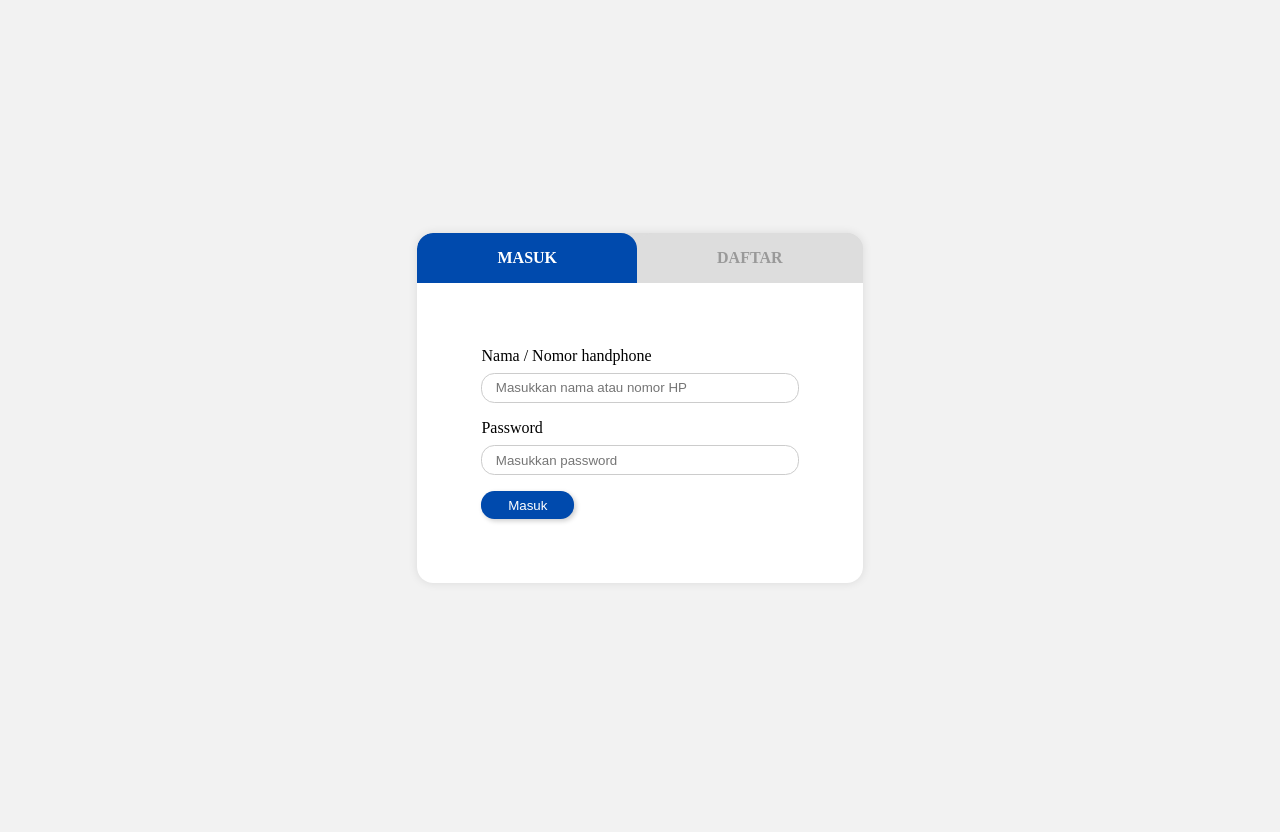
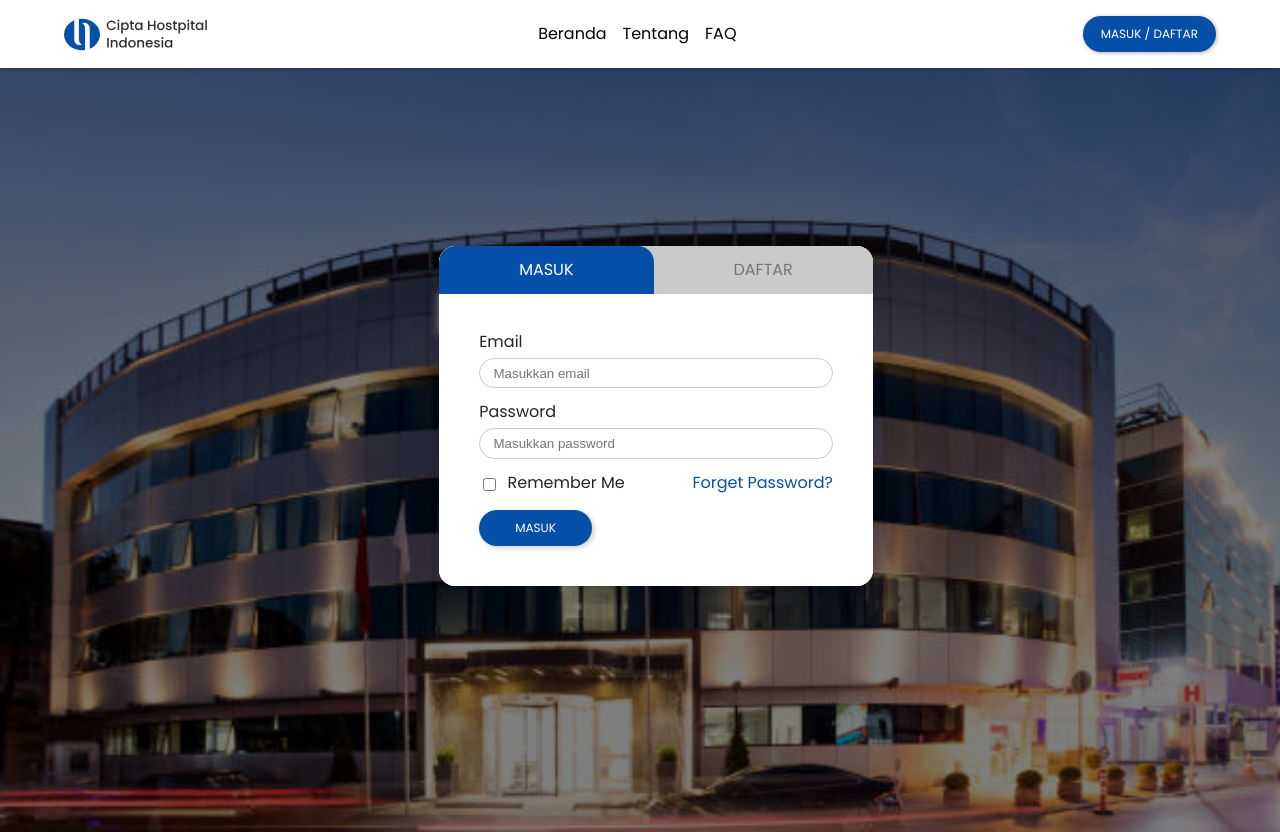
Before and after one commit to fatahabdilah/cloud-ticketing-rs-kelompok2, a PHP site: page /login.html in a window 1280 px wide. Before the commit the page ends 583 px from the top, so only its background shows below. Run offline with PHP 8.4, Linux system fonts and the light colour scheme.

Commit message:
login.html

```diff
--- a/css/reset.css
+++ b/css/reset.css
@@ -1,5 +1,4 @@
-/* Reset CSS Lengkap */
-*,
+Reset CSS Lengkap *,
 *::before,
 *::after {
   box-sizing: border-box;
@@ -19,7 +18,6 @@ figure,
 footer,
 header,
 hgroup,
-main,
 menu,
 nav,
 section,
@@ -53,6 +51,7 @@ q {
    v2.0 | 20110126
    License: none (public domain)
 */
+
 
 html,
 body,
@@ -211,7 +210,7 @@ button {
 }
 
 /* Reset input, select, textarea */
-input,
+/* input, */
 select,
 textarea {
   font: inherit;
--- a/css/style.css
+++ b/css/style.css
@@ -3,6 +3,9 @@
     --color-blue: #054FA9;
     --color-white: #ffffff;
     --color-black: #242424;
+    --color-light-gray: rgb(202, 202, 202);
+    --color-dark-gray: #757575;
+
     font-family: "Poppins", sans-serif;
     --box-shadow: 1px 1px 4px rgb(0, 0, 0, 0.3);
 }
@@ -38,7 +43,7 @@ body {
 }
 
 nav {
-    z-index: 2;
+    z-index: 1;
     background-color: var(--color-white);
     position: fixed;
     display: flex;
@@ -48,6 +53,7 @@ nav {
 }
 
 nav>div {
+    position: relative;
     width: 100%;
     max-width: 1152px;
     display: flex;
@@ -60,19 +66,19 @@ nav>div a img {
     height: 2.25em;
 }
 
-nav>div .menu-laptop {
+nav>div .menu {
     gap: 1em;
     align-items: center;
     display: flex;
 }
 
-.menu-link {
+nav>div .menu .menu-link {
     position: relative;
     padding-bottom: 0.25em;
     color: #000;
 }
 
-.menu-link::after {
+nav>div .menu .menu-link::after {
     content: "";
     position: absolute;
     left: 0;
@@ -657,3 +661,114 @@ footer>div>div:last-child a:hover {
     transition: 0.3s;
     color: var(--color-light-blue);
 }
+
+
+
+
+
+
+
+
+
+/* login */
+
+.container {
+    background: var(--color-white);
+    border-radius: 16px;
+    width: max-content;
+    box-shadow: 0 0 10px rgba(0, 0, 0, 0.1);
+    overflow: hidden;
+
+}
+
+.container a {
+    color: var(--color-blue);
+}
+
+.tabs {
+    display: flex;
+    background-color: var(--color-light-gray);
+}
+
+.tab {
+    border-radius: 1em 1em 0em 0em;
+    flex: 1;
+    text-align: center;
+    padding: 1em 5em;
+    cursor: pointer;
+    background-color: var(--color-light-gray);
+    color: var(--color-dark-gray);
+
+    transition: all 0.3s ease;
+}
+
+.tab.active {
+    background: var(--color-blue);
+    color: var(--color-white);
+}
+
+.form-container {
+    position: relative;
+    padding: 2.5em;
+    background-color: var(--color-white);
+}
+
+.form-group {
+    margin-bottom: 1em;
+    gap: 0.5em;
+    display: grid;
+}
+
+input {
+
+    box-sizing: border-box;
+    width: 100%;
+    padding: 0.5em 1em;
+    border-radius: 1.25em;
+    border: 1px solid var(--color-light-gray);
+    outline: none;
+}
+
+main button {
+    line-height: 12px;
+    font-size: 12px;
+    padding: 12px 36px;
+    background: var(--color-blue);
+    color: white;
+    border: none;
+    border-radius: 24px;
+    cursor: pointer;
+    box-shadow: 2px 2px 5px rgba(0, 0, 0, 0.2);
+}
+
+.hidden {
+    display: none;
+}
+
+main {
+    padding: 1em;
+    display: flex;
+    align-items: center;
+    justify-content: center;
+    height: 100vh;
+    width: 100vw;
+    background-image: linear-gradient(rgba(0, 0, 0, 0.5), rgba(0, 0, 0, 0.5)),
+        url(../asset/istockphoto-1312706413-612x612.jpg);
+    background-size: cover;
+    background-position: center;
+}
+
+@media(max-width:425px) {
+    .tab {
+        padding: 1em 3em;
+        ;
+    }
+
+    .form-container {
+        /* padding: 2em; */
+    }
+
+    .form-container #loginForm .form-group:last-of-type * {
+        font-size: 14px;
+    }
+}
--- a/login.html
+++ b/login.html
@@ -3,84 +3,53 @@
 
 <head>
     <meta charset="UTF-8">
+
+    <meta name="viewport" content="width=device-width, initial-scale=1.0">
     <title>Login & Daftar</title>
+
+    <link rel="preconnect" href="https://fonts.googleapis.com">
+    <link rel="preconnect" href="https://fonts.gstatic.com" crossorigin>
+    <link
+        href="https://fonts.googleapis.com/css2?family=Poppins:ital,wght@0,100;0,200;0,300;0,400;0,500;0,600;0,700;0,800;0,900;1,100;1,200;1,300;1,400;1,500;1,600;1,700;1,800;1,900&display=swap"
+        rel="stylesheet">
+
+
+    <link rel="stylesheet" href="css/reset.css">
+    <link rel="stylesheet" href="css/style.css">
     <style>
-        body {
-            background: #f2f2f2;
-            display: flex;
-            align-items: center;
-            justify-content: center;
-            height: 100vh;
-        }
 
-        .container {
-            background: #DDDDDD;
-            border-radius: 16px;
-            width: max-content;
-            box-shadow: 0 0 10px rgba(0, 0, 0, 0.1);
-            overflow: hidden;
-        }
+    </style>
 
-        .tabs {
-            display: flex;
-        }
-
-        .tab {
-            border-radius: 1em 1em 0em 0em;
-            flex: 1;
-            text-align: center;
-            padding: 1em 5em;
-            cursor: pointer;
-            background: #ddd;
-            color: #999;
-            font-weight: bold;
-
-            transition: all 0.3s ease;
-        }
-
-        .tab.active {
-            background: #004AAD;
-            color: white;
-        }
-
-        .form-container {
-            padding: 4em;
-            background-color: white;
-        }
-
-        .form-group {
-            margin-bottom: 1em;
-            gap: 0.5em;
-            display: grid;
-        }
-
-        input {
-            box-sizing: border-box;
-            width: 100%;
-            padding: 0.5em 1em;
-            border-radius: 1em;
-            border: 1px solid #ccc;
-            outline: none;
-        }
-
-        button {
-
-            padding: 0.5em 2em;
-            background: #004AAD;
-            color: white;
-            border: none;
-            border-radius: 1em;
-            cursor: pointer;
-            box-shadow: 2px 2px 5px rgba(0, 0, 0, 0.2);
-        }
-
-        .hidden {
-            display: none;
-        }
-    </style>
 </head>
 
 <body>
+    <nav>
+        <div>
+            <a href="index.html"> <img src="asset/Cipta Hospital Indonesi-Blue & Black.svg" alt=""> </a>
+
+
+            <input type="checkbox" id="burger" hidden>
+            <label class="burger" for="burger">
+                <span></span>
+                <span></span>
+                <span></span>
+                <span></span>
+            </label>
+
+            <ul class="menu">
+                <li><a href="index.html#beranda" class="menu-link">Beranda</a></li>
+                <li><a href="index.html#tentang" class="menu-link">Tentang</a></li>
+                <li><a href="index.html#faq" class="menu-link">FAQ</a></li>
+                <li>
+                    <button onclick="window.location.href='login.html'">MASUK / DAFTAR</button>
+                </li>
+            </ul>
+            <button onclick="window.location.href='login.html'">MASUK / DAFTAR</button>
+        </div>
+
+    </nav>
+
+    <main>
         <div class="container">
             <div class="tabs">
                 <div class="tab active" onclick="showForm('login')">MASUK</div>
@@ -91,14 +60,22 @@
                 <!-- Form MASUK -->
                 <div id="loginForm">
                     <div class="form-group">
-                    <label>Nama / Nomor handphone</label>
-                    <input type="text" placeholder="Masukkan nama atau nomor HP">
+                        <label>Email</label>
+                        <input type="text" placeholder="Masukkan email">
                     </div>
                     <div class="form-group">
                         <label>Password</label>
                         <input type="password" placeholder="Masukkan password">
                     </div>
-                <button>Masuk</button>
+                    <div class="form-group" style="display: flex;">
+                        <div style="flex: auto; display: flex; gap: 0.5em;">
+                            <input style="width: 1em; height: 1em;padding: 0; border-radius: 0;" type="checkbox"
+                                id="rememberme">
+                            <label for="rememberme">Remember Me</label>
+                        </div>
+                        <a style="flex: 1; text-wrap: nowrap; line-height: 1em;" href="">Forget Password?</a>
+                    </div>
+                    <button>MASUK</button>
                 </div>
 
                 <!-- Form DAFTAR -->
@@ -119,10 +96,13 @@
                         <label>Alamat E-Mail</label>
                         <input type="email" placeholder="Masukkan email">
                     </div>
-                <button>Daftar</button>
+                    <button>DAFTAR</button>
                 </div>
             </div>
         </div>
+
+    </main>
+
 
     <script>
         function showForm(form) {
@@ -143,6 +123,8 @@
             }
         }
     </script>
+
+
 </body>
 
 </html>
```
Also changed, not shown: other parts of css/style.css (+54 -54 lines), index.html (+15 -27 lines), nav.html (added, +177 -0 lines). Lines whose indentation alone changed are shown as unchanged.
